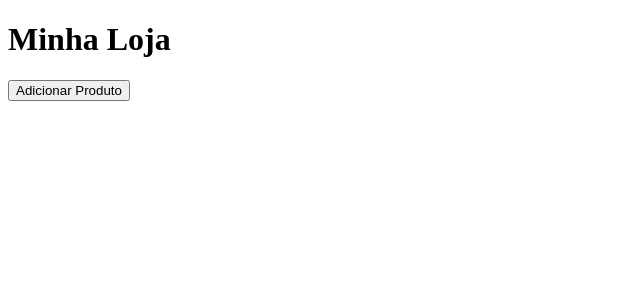
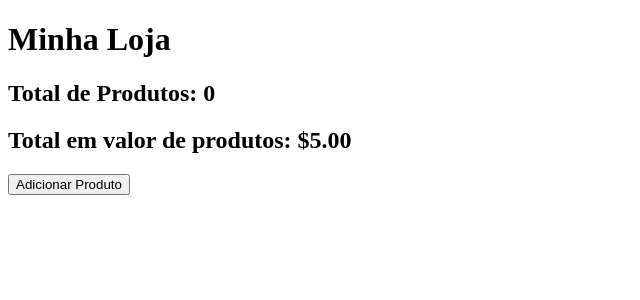
Before and after one commit to MathOak/Cursos-Angular-Autonomia-e-Renda, an Angular app: page / in a window 1280 px wide. Shown: the top 300 px of the page, without its empty margins (0-640 px from the left). Built offline with nearby package versions, Linux system fonts and the light colour scheme.

Commit message:
Feat: Implementando Computed Signals

```diff
--- a/src/app/features/produtos/lista-produtos/lista-produtos.html
+++ b/src/app/features/produtos/lista-produtos/lista-produtos.html
@@ -1,3 +1,6 @@
+<h2>Total de Produtos: {{ totalProdutos() }}</h2>
+<h2>Total em valor de produtos: {{ valorTotal() | currency}}</h2>
+
 @for (item of produtos(); track item.nome) {
   <app-produto [nome]="item.nome" [preco]="item.preco" (produtoSelecionado)="exibirProduto($event)">
   </app-produto>
--- a/src/app/features/produtos/lista-produtos/lista-produtos.ts
+++ b/src/app/features/produtos/lista-produtos/lista-produtos.ts
@@ -1,9 +1,10 @@
-import { Component, signal } from '@angular/core';
+import { Component, signal, computed } from '@angular/core';
 import { Produto } from '../produto/produto';
+import { CurrencyPipe } from '@angular/common';
 
 @Component({
   selector: 'app-lista-produtos',
-  imports: [Produto],
+  imports: [Produto, CurrencyPipe],
   templateUrl: './lista-produtos.html',
   styleUrl: './lista-produtos.css',
 })
@@ -14,6 +15,12 @@ export class ListaProdutos {
       preco: number;
     }[]
   >([]);
+
+  totalProdutos = computed(() => this.produtos().length);
+  valorTotal = computed(() => {
+    return this.produtos().reduce((total, item) => total + item.preco, 5);
+  });
+
   produtosNovos = [
     { nome: 'notebook', preco: 3500 },
     { nome: 'mouse', preco: 150 },
```
